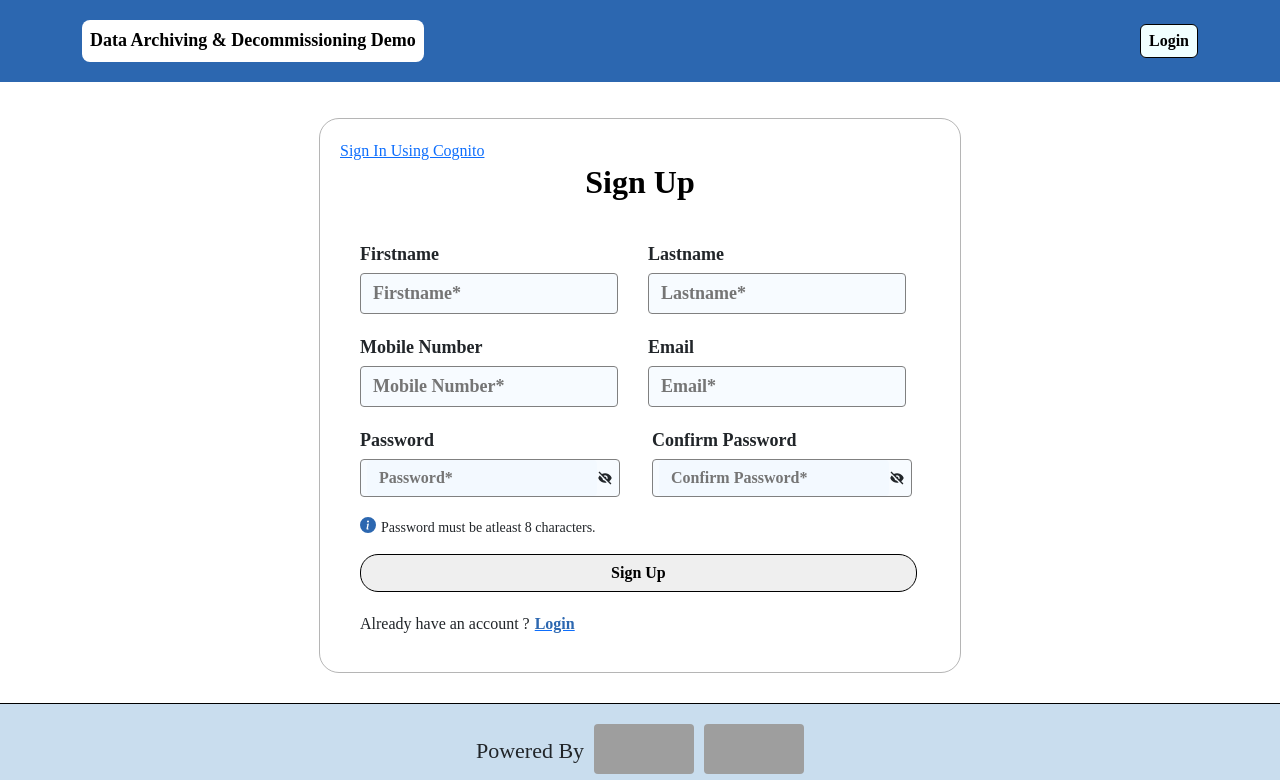
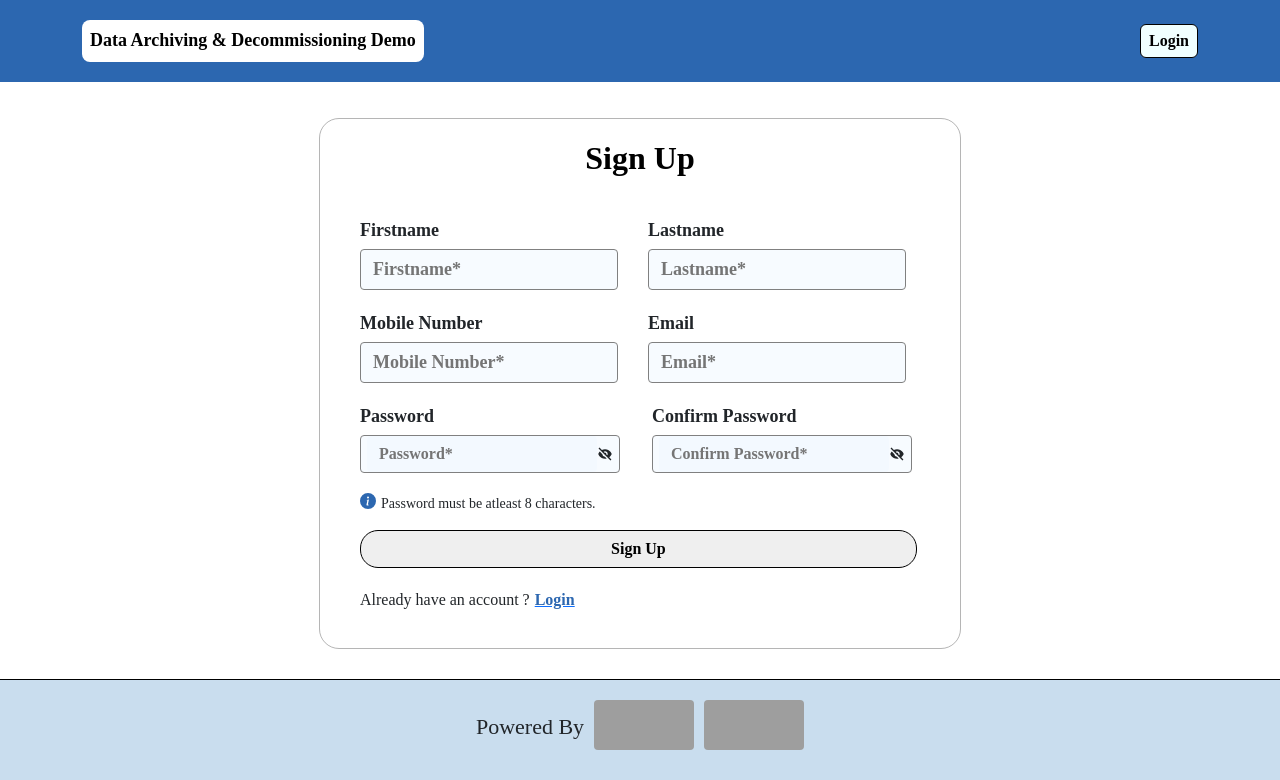
Before and after one commit to RupendraCHA/DOI_DEMO, a React (Vite) app in the folder frontend/: page / in a window 1280 px wide. Shown: the top 780 px of the page. Built offline with nearby package versions, Linux system fonts and the light colour scheme; grey boxes are pictures that could not be loaded.

Commit message:
Removing user cognito

```diff
--- a/frontend/src/pages/SignUp/SignUp.jsx
+++ b/frontend/src/pages/SignUp/SignUp.jsx
@@ -118,9 +118,9 @@ const SignUp = () => {
       {!isClickedRegister && (
         <div className="container signup-section">
           <form onSubmit={submitUserData} className="signup-section-container">
-            <a href="https://ap-south-1nmrg96rqu.auth.ap-south-1.amazoncognito.com/login?client_id=1esfsaanp9ncgms41753687pd8&response_type=code&scope=email+openid+phone&redirect_uri=https%3A%2F%2Fdoi-demo-52o9.onrender.com%2Fhome">
+            {/* <a href="https://ap-south-1nmrg96rqu.auth.ap-south-1.amazoncognito.com/login?client_id=1esfsaanp9ncgms41753687pd8&response_type=code&scope=email+openid+phone&redirect_uri=https%3A%2F%2Fdoi-demo-52o9.onrender.com%2Fhome">
               Sign In Using Cognito
-            </a>
+            </a> */}
             <h1>Sign Up</h1>
             <div className="info-section">
               <div>
```
